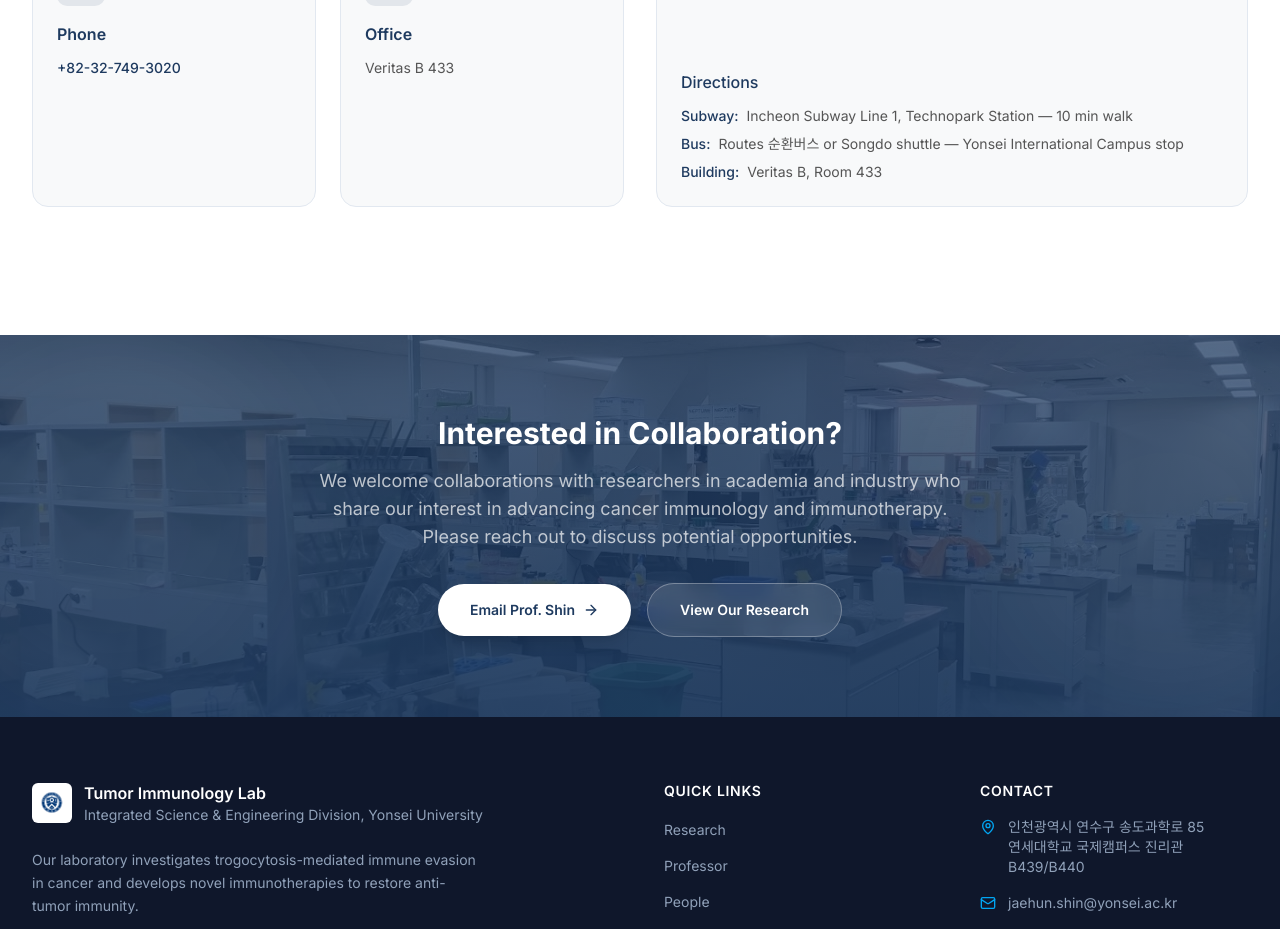
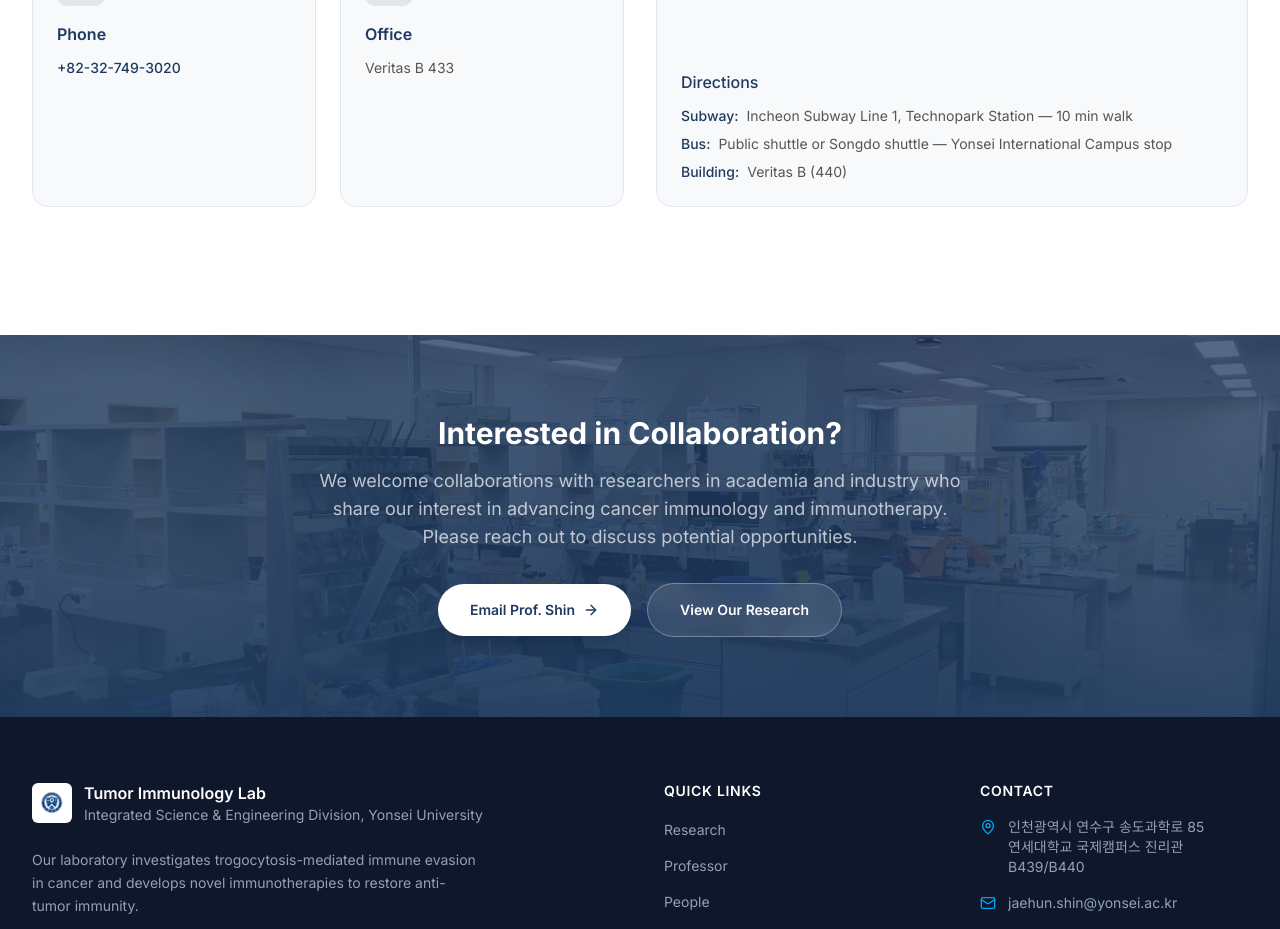
Before and after one commit to edaiiie/TIL, a Next.js app: page /contact in a window 1280 px wide. Shown: the part 1480-2409 px from the top of the page. Built offline with nearby package versions, Linux system fonts and the light colour scheme; grey boxes are pictures that could not be loaded.

Commit message:
Update page.tsx

```diff
--- a/app/contact/page.tsx
+++ b/app/contact/page.tsx
@@ -131,11 +131,11 @@ export default function ContactPage() {
                   </li>
                   <li className="flex gap-2">
                     <span className="font-medium text-[#1e3a5f]">Bus:</span>
-                    Routes 순환버스 or Songdo shuttle — Yonsei International Campus stop
+                    Public shuttle or Songdo shuttle — Yonsei International Campus stop
                   </li>
                   <li className="flex gap-2">
                     <span className="font-medium text-[#1e3a5f]">Building:</span>
-                    Veritas B, Room 433
+                    Veritas B (440)
                   </li>
                 </ul>
               </div>
```
